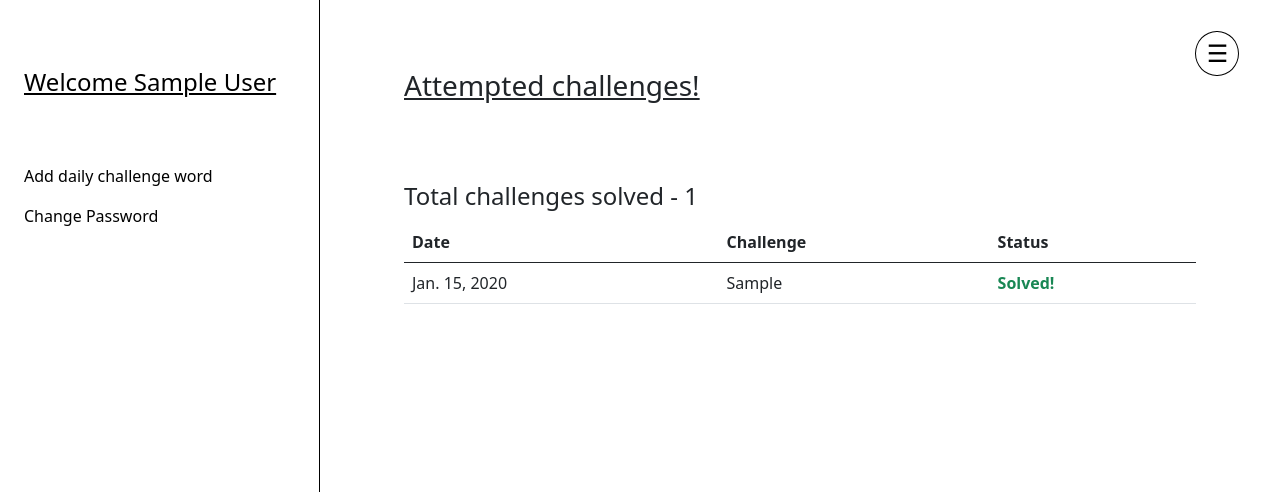
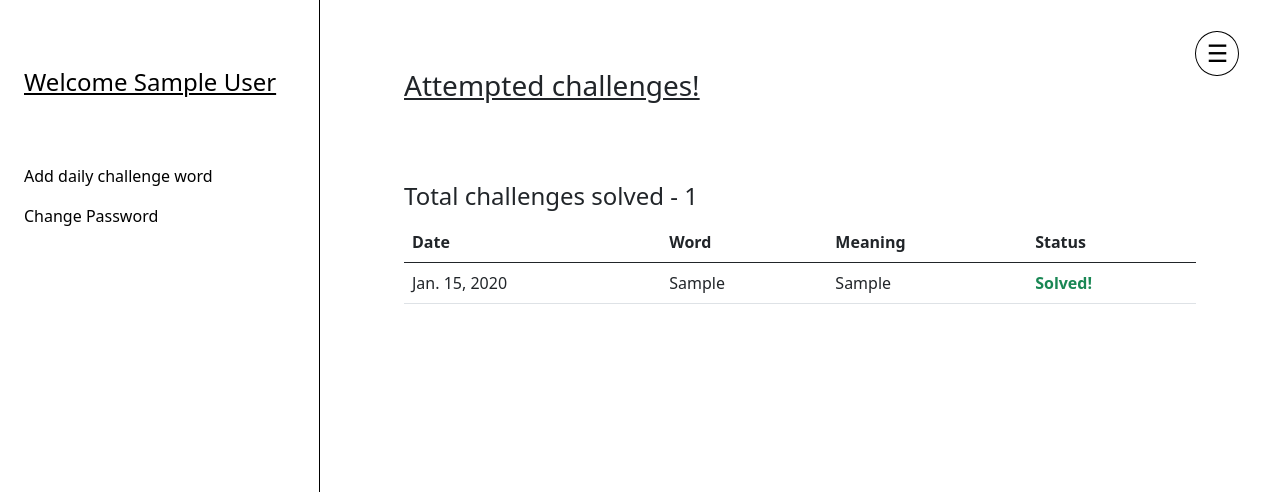
Before and after one commit to ayushb2002/minor1, a Django app: page /trackChallenges in a window 1280 px wide. Shown: the top 492 px of the page. Run offline with Django 4.2, Linux system fonts and the light colour scheme; a user stored in the database is signed in; tables that the repository leaves empty hold one stand-in row (values such as "Sample post"); parts of the project's set-up code (start-up, migrations or seed data) failed here and were passed over.

Commit message:
Updated daily challenge table

```diff
--- a/home/templates/track.html
+++ b/home/templates/track.html
@@ -26,7 +26,8 @@ Daily Challenge Track
             <thead>
               <tr>
                 <th scope="col">Date</th>
-                <th scope="col">Challenge</th>
+                <th scope="col">Word</th>
+                <th scope="col">Meaning</th>
                 <th scope="col">Status</th>
               </tr>
             </thead>
@@ -36,6 +37,7 @@ Daily Challenge Track
               <tr>
                 <td>{{rec.date}}</td>
                 <td>{{rec.challenge.word}}</td>
+                <td>{{rec.challenge.meaning}}</td>
                 <td>
                     {% if rec.solvedCorrectly %}
                     <span class="text-success fw-bold">Solved!</span>
--- a/home/views.py
+++ b/home/views.py
@@ -224,7 +224,7 @@ def track(request):
     try:
         track = TrackDailyChallenge.objects.filter(user=request.user)
         if track:
-            return render(request, "track.html", {"name": request.user.first_name+' '+request.user.last_name, "loggedIn": True, "record": track, "total": len(track)})
+            return render(request, "track.html", {"name": request.user.first_name+' '+request.user.last_name, "loggedIn": True, "record": reversed(track), "total": len(track)})
         else:
             return render(request, "track.html", {"name": request.user.first_name+' '+request.user.last_name, "loggedIn": True, "message": "No challenge played yet!"})
     except:
```
